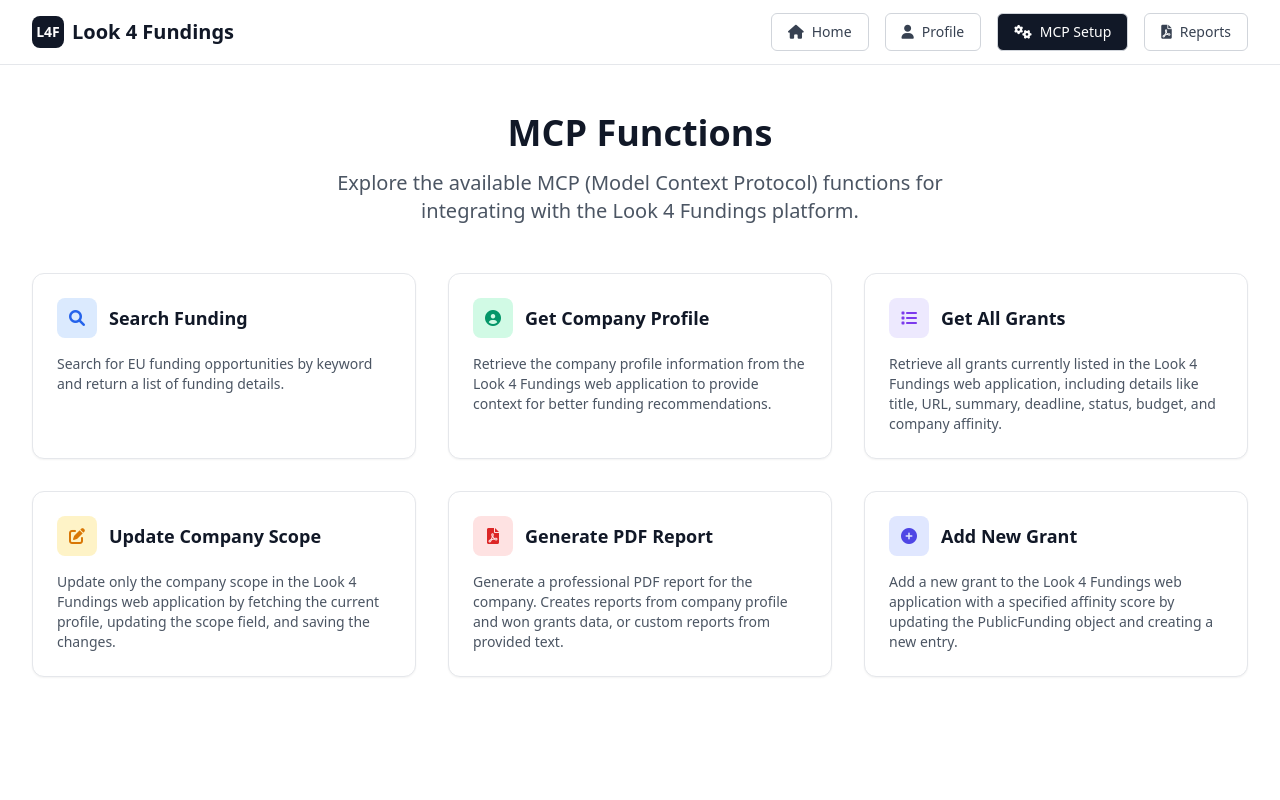
After one commit to MCP4Public/ook-4-fundings-front, a FastAPI app: template templates/mcp-setup.html in a window 1280 px wide. The commit adds this page. Run offline with FastAPI, Linux system fonts and the light colour scheme; the template is opened without the code that fills it, so the values that code supplies are empty.

Commit message:
added mcp description page.

```diff
--- a/main.py
+++ b/main.py
@@ -120,6 +120,14 @@ async def reports_page(request: Request):
     """Reports page"""
     return templates.TemplateResponse(
         "reports.html", {"request": request, "reports": reports_db}
+    )
+
+
+@app.get("/mcp-setup", response_class=HTMLResponse)
+async def mcp_setup_page(request: Request):
+    """MCP Setup page"""
+    return templates.TemplateResponse(
+        "mcp-setup.html", {"request": request}
     )
 
 
--- a/templates/index.html
+++ b/templates/index.html
@@ -27,6 +27,9 @@
                     </a>
                     <a href="/profile" class="inline-flex items-center px-4 py-2 border border-gray-300 rounded-md text-sm font-medium text-gray-700 bg-white hover:bg-gray-50 focus:outline-none focus:ring-2 focus:ring-offset-2 focus:ring-gray-500">
                         <i class="fas fa-user mr-2"></i>Profile
+                    </a>
+                    <a href="/mcp-setup" class="inline-flex items-center px-4 py-2 border border-gray-300 rounded-md text-sm font-medium text-gray-700 bg-white hover:bg-gray-50 focus:outline-none focus:ring-2 focus:ring-offset-2 focus:ring-gray-500">
+                        <i class="fas fa-cogs mr-2"></i>MCP Setup
                     </a>
                     <a href="/reports" class="inline-flex items-center px-4 py-2 border border-gray-300 rounded-md text-sm font-medium text-gray-700 bg-white hover:bg-gray-50 focus:outline-none focus:ring-2 focus:ring-offset-2 focus:ring-gray-500">
                         <i class="fas fa-file-pdf mr-2"></i>Reports
--- /dev/null
+++ b/templates/mcp-setup.html
@@ -0,0 +1,122 @@
+<!DOCTYPE html>
+<html lang="en">
+<head>
+    <meta charset="UTF-8">
+    <meta name="viewport" content="width=device-width, initial-scale=1.0">
+    <title>MCP Setup - Look 4 Fundings</title>
+    <link href="https://cdn.jsdelivr.net/npm/tailwindcss@2.2.19/dist/tailwind.min.css" rel="stylesheet">
+    <link href="https://cdnjs.cloudflare.com/ajax/libs/font-awesome/6.0.0/css/all.min.css" rel="stylesheet">
+    <link href="/static/css/style.css" rel="stylesheet">
+</head>
+<body class="bg-white min-h-screen">
+    <!-- Navigation -->
+    <nav class="border-b border-gray-200 bg-white">
+        <div class="max-w-7xl mx-auto px-4 sm:px-6 lg:px-8">
+            <div class="flex justify-between h-16">
+                <div class="flex items-center">
+                    <a href="/" class="flex items-center space-x-2">
+                        <div class="w-8 h-8 bg-gray-900 rounded-lg flex items-center justify-center">
+                            <span class="text-white font-bold text-sm">L4F</span>
+                        </div>
+                        <h1 class="text-xl font-semibold text-gray-900">Look 4 Fundings</h1>
+                    </a>
+                </div>
+                <div class="flex items-center space-x-4">
+                    <a href="/" class="inline-flex items-center px-4 py-2 border border-gray-300 rounded-md text-sm font-medium text-gray-700 bg-white hover:bg-gray-50 focus:outline-none focus:ring-2 focus:ring-offset-2 focus:ring-gray-500">
+                        <i class="fas fa-home mr-2"></i>Home
+                    </a>
+                    <a href="/profile" class="inline-flex items-center px-4 py-2 border border-gray-300 rounded-md text-sm font-medium text-gray-700 bg-white hover:bg-gray-50 focus:outline-none focus:ring-2 focus:ring-offset-2 focus:ring-gray-500">
+                        <i class="fas fa-user mr-2"></i>Profile
+                    </a>
+                    <span class="inline-flex items-center px-4 py-2 border border-gray-300 rounded-md text-sm font-medium text-white bg-gray-900">
+                        <i class="fas fa-cogs mr-2"></i>MCP Setup
+                    </span>
+                    <a href="/reports" class="inline-flex items-center px-4 py-2 border border-gray-300 rounded-md text-sm font-medium text-gray-700 bg-white hover:bg-gray-50 focus:outline-none focus:ring-2 focus:ring-offset-2 focus:ring-gray-500">
+                        <i class="fas fa-file-pdf mr-2"></i>Reports
+                    </a>
+                </div>
+            </div>
+        </div>
+    </nav>
+
+    <!-- Main Content -->
+    <div class="max-w-7xl mx-auto py-12 px-4 sm:px-6 lg:px-8">
+        <!-- Header Section -->
+        <div class="mb-12">
+            <div class="text-center">
+                <h1 class="text-4xl font-bold text-gray-900 mb-4">MCP Functions</h1>
+                <p class="text-xl text-gray-600 mb-8 max-w-2xl mx-auto">Explore the available MCP (Model Context Protocol) functions for integrating with the Look 4 Fundings platform.</p>
+            </div>
+        </div>
+
+        <!-- MCP Functions Grid -->
+        <div class="grid grid-cols-1 md:grid-cols-2 lg:grid-cols-3 gap-8">
+            <!-- Function 1 -->
+            <div class="bg-white border border-gray-200 rounded-xl shadow-sm p-6 hover:shadow-md transition-shadow duration-200">
+                <div class="flex items-center mb-4">
+                    <div class="w-10 h-10 bg-blue-100 rounded-lg flex items-center justify-center mr-3">
+                        <i class="fas fa-search text-blue-600"></i>
+                    </div>
+                    <h3 class="text-lg font-semibold text-gray-900">Search Funding</h3>
+                </div>
+                <p class="text-gray-600 text-sm">Search for EU funding opportunities by keyword and return a list of funding details.</p>
+            </div>
+
+            <!-- Function 2 -->
+            <div class="bg-white border border-gray-200 rounded-xl shadow-sm p-6 hover:shadow-md transition-shadow duration-200">
+                <div class="flex items-center mb-4">
+                    <div class="w-10 h-10 bg-green-100 rounded-lg flex items-center justify-center mr-3">
+                        <i class="fas fa-user-circle text-green-600"></i>
+                    </div>
+                    <h3 class="text-lg font-semibold text-gray-900">Get Company Profile</h3>
+                </div>
+                <p class="text-gray-600 text-sm">Retrieve the company profile information from the Look 4 Fundings web application to provide context for better funding recommendations.</p>
+            </div>
+
+            <!-- Function 3 -->
+            <div class="bg-white border border-gray-200 rounded-xl shadow-sm p-6 hover:shadow-md transition-shadow duration-200">
+                <div class="flex items-center mb-4">
+                    <div class="w-10 h-10 bg-purple-100 rounded-lg flex items-center justify-center mr-3">
+                        <i class="fas fa-list text-purple-600"></i>
+                    </div>
+                    <h3 class="text-lg font-semibold text-gray-900">Get All Grants</h3>
+                </div>
+                <p class="text-gray-600 text-sm">Retrieve all grants currently listed in the Look 4 Fundings web application, including details like title, URL, summary, deadline, status, budget, and company affinity.</p>
+            </div>
+
+            <!-- Function 4 -->
+            <div class="bg-white border border-gray-200 rounded-xl shadow-sm p-6 hover:shadow-md transition-shadow duration-200">
+                <div class="flex items-center mb-4">
+                    <div class="w-10 h-10 bg-yellow-100 rounded-lg flex items-center justify-center mr-3">
+                        <i class="fas fa-edit text-yellow-600"></i>
+                    </div>
+                    <h3 class="text-lg font-semibold text-gray-900">Update Company Scope</h3>
+                </div>
+                <p class="text-gray-600 text-sm">Update only the company scope in the Look 4 Fundings web application by fetching the current profile, updating the scope field, and saving the changes.</p>
+            </div>
+
+            <!-- Function 5 -->
+            <div class="bg-white border border-gray-200 rounded-xl shadow-sm p-6 hover:shadow-md transition-shadow duration-200">
+                <div class="flex items-center mb-4">
+                    <div class="w-10 h-10 bg-red-100 rounded-lg flex items-center justify-center mr-3">
+                        <i class="fas fa-file-pdf text-red-600"></i>
+                    </div>
+                    <h3 class="text-lg font-semibold text-gray-900">Generate PDF Report</h3>
+                </div>
+                <p class="text-gray-600 text-sm">Generate a professional PDF report for the company. Creates reports from company profile and won grants data, or custom reports from provided text.</p>
+            </div>
+
+            <!-- Function 6 -->
+            <div class="bg-white border border-gray-200 rounded-xl shadow-sm p-6 hover:shadow-md transition-shadow duration-200">
+                <div class="flex items-center mb-4">
+                    <div class="w-10 h-10 bg-indigo-100 rounded-lg flex items-center justify-center mr-3">
+                        <i class="fas fa-plus-circle text-indigo-600"></i>
+                    </div>
+                    <h3 class="text-lg font-semibold text-gray-900">Add New Grant</h3>
+                </div>
+                <p class="text-gray-600 text-sm">Add a new grant to the Look 4 Fundings web application with a specified affinity score by updating the PublicFunding object and creating a new entry.</p>
+            </div>
+        </div>
+    </div>
+</body>
+</html>
--- a/templates/profile.html
+++ b/templates/profile.html
@@ -28,6 +28,9 @@
                     <span class="inline-flex items-center px-4 py-2 border border-gray-300 rounded-md text-sm font-medium text-white bg-gray-900">
                         <i class="fas fa-user mr-2"></i>Profile
                     </span>
+                    <a href="/mcp-setup" class="inline-flex items-center px-4 py-2 border border-gray-300 rounded-md text-sm font-medium text-gray-700 bg-white hover:bg-gray-50 focus:outline-none focus:ring-2 focus:ring-offset-2 focus:ring-gray-500">
+                        <i class="fas fa-cogs mr-2"></i>MCP Setup
+                    </a>
                     <a href="/reports" class="inline-flex items-center px-4 py-2 border border-gray-300 rounded-md text-sm font-medium text-gray-700 bg-white hover:bg-gray-50 focus:outline-none focus:ring-2 focus:ring-offset-2 focus:ring-gray-500">
                         <i class="fas fa-file-pdf mr-2"></i>Reports
                     </a>
--- a/templates/reports.html
+++ b/templates/reports.html
@@ -27,6 +27,9 @@
                     </a>
                     <a href="/profile" class="inline-flex items-center px-4 py-2 border border-gray-300 rounded-md text-sm font-medium text-gray-700 bg-white hover:bg-gray-50 focus:outline-none focus:ring-2 focus:ring-offset-2 focus:ring-gray-500">
                         <i class="fas fa-user mr-2"></i>Profile
+                    </a>
+                    <a href="/mcp-setup" class="inline-flex items-center px-4 py-2 border border-gray-300 rounded-md text-sm font-medium text-gray-700 bg-white hover:bg-gray-50 focus:outline-none focus:ring-2 focus:ring-offset-2 focus:ring-gray-500">
+                        <i class="fas fa-cogs mr-2"></i>MCP Setup
                     </a>
                     <span class="inline-flex items-center px-4 py-2 border border-gray-300 rounded-md text-sm font-medium text-white bg-gray-900">
                         <i class="fas fa-file-pdf mr-2"></i>Reports
```
